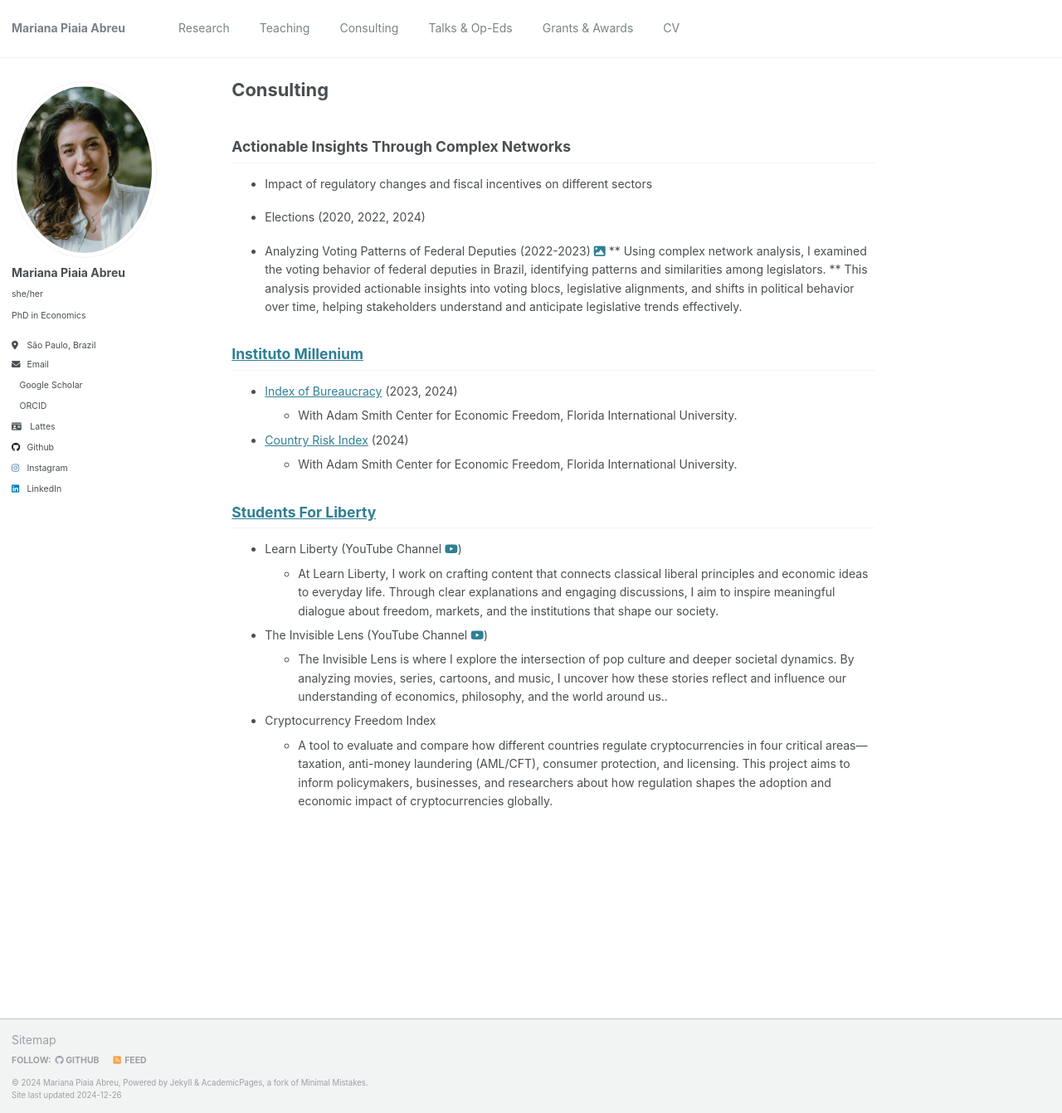
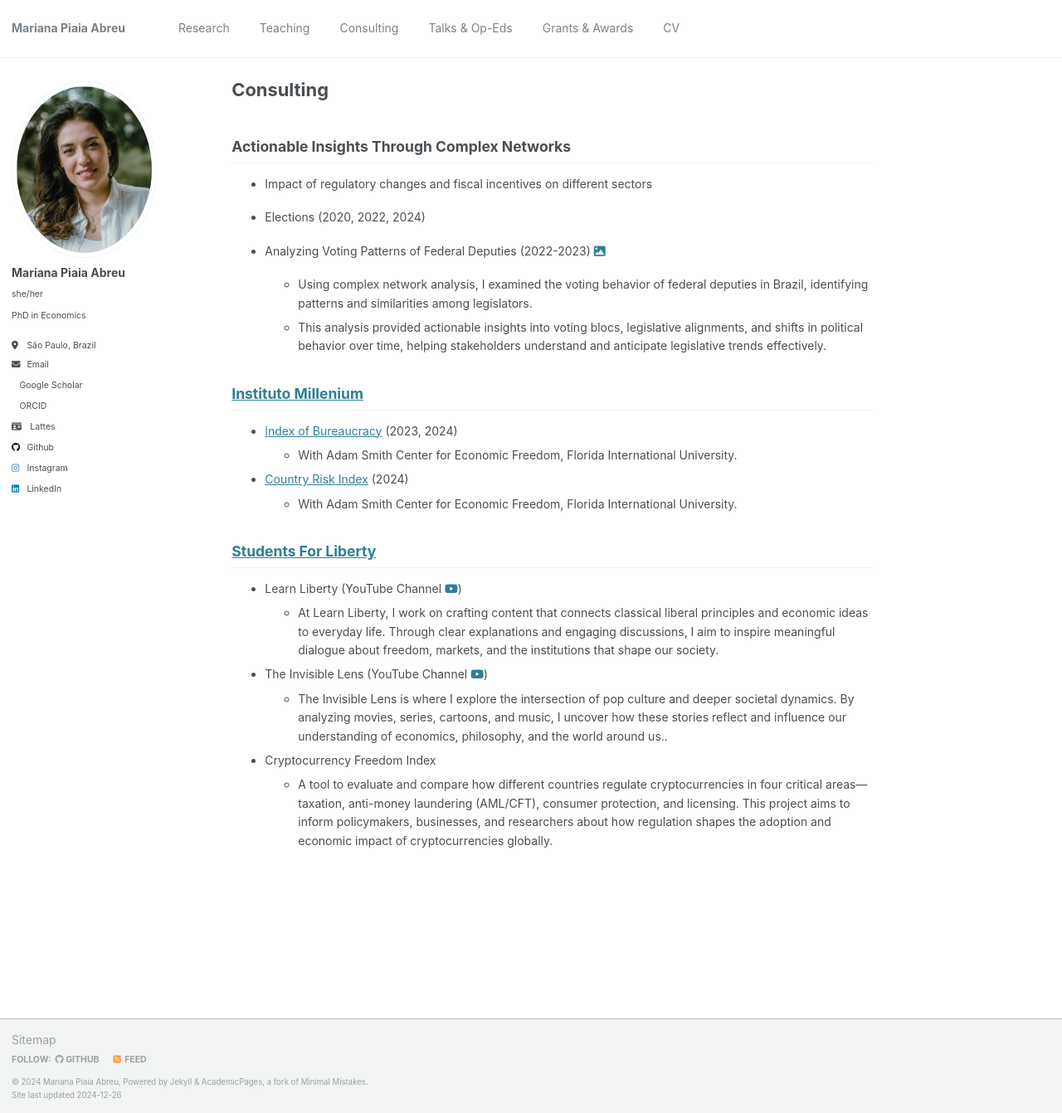
Before and after one commit to piaiaabreu/piaiaabreu.github.io, a Jekyll site: the page built from _pages/consulting.md, in a window 1280 px wide and 1342 px high. Shown: the whole window at 83% size. Built offline with Jekyll 4.4.1, drawn with Linux system fonts in a browser that asks for light colours; a style sheet for code colours, icons or effects is not loaded.

Commit message:
Update consulting.md

```diff
--- a/_pages/consulting.md
+++ b/_pages/consulting.md
@@ -15,8 +15,8 @@ redirect_from:
 * Elections (2020, 2022, 2024)
 
 * Analyzing Voting Patterns of Federal Deputies (2022-2023) <a href="/images/congress.png" target="_blank" title="View Image"><i class="fas fa-image"></i></a>
-  ** Using complex network analysis, I examined the voting behavior of federal deputies in Brazil, identifying patterns and similarities among legislators.
-  ** This analysis provided actionable insights into voting blocs, legislative alignments, and shifts in political behavior over time, helping stakeholders understand and anticipate legislative trends effectively.
+  * Using complex network analysis, I examined the voting behavior of federal deputies in Brazil, identifying patterns and similarities among legislators.
+  * This analysis provided actionable insights into voting blocs, legislative alignments, and shifts in political behavior over time, helping stakeholders understand and anticipate legislative trends effectively.
 
 
 
```
